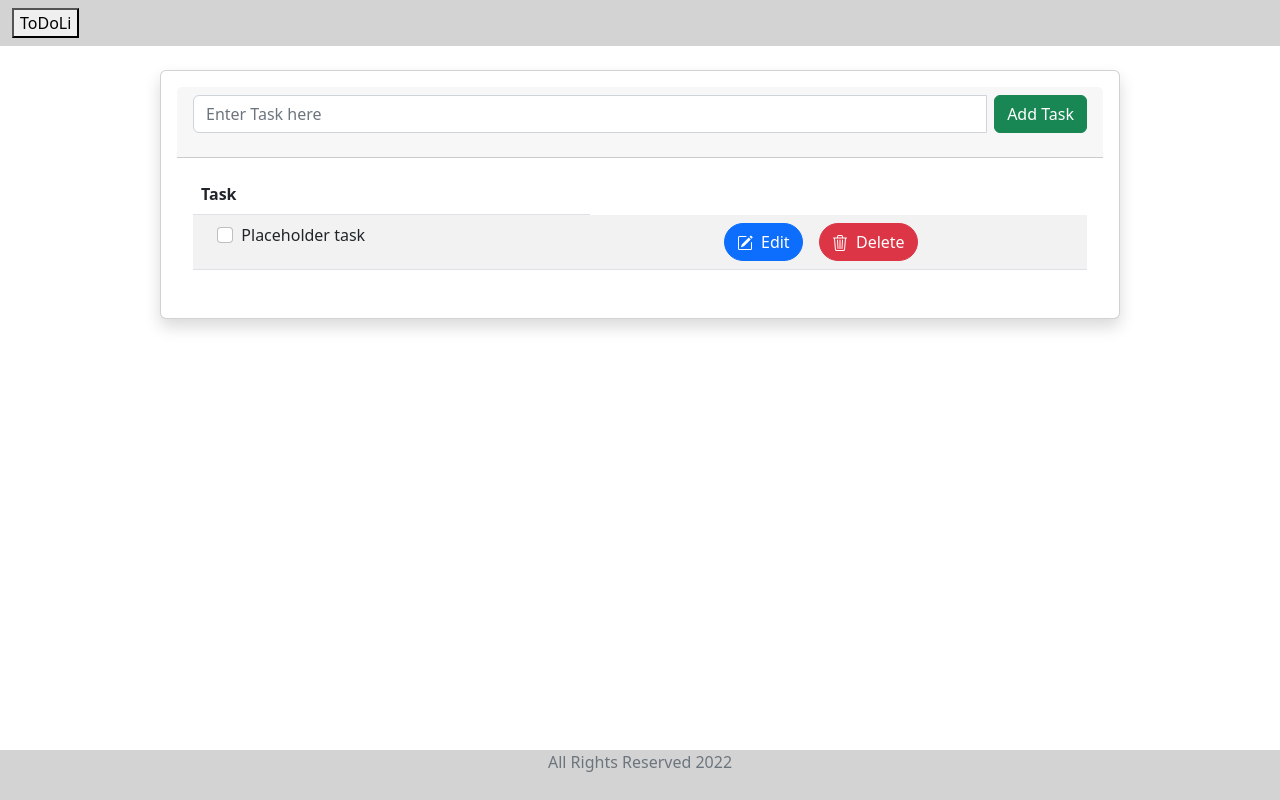
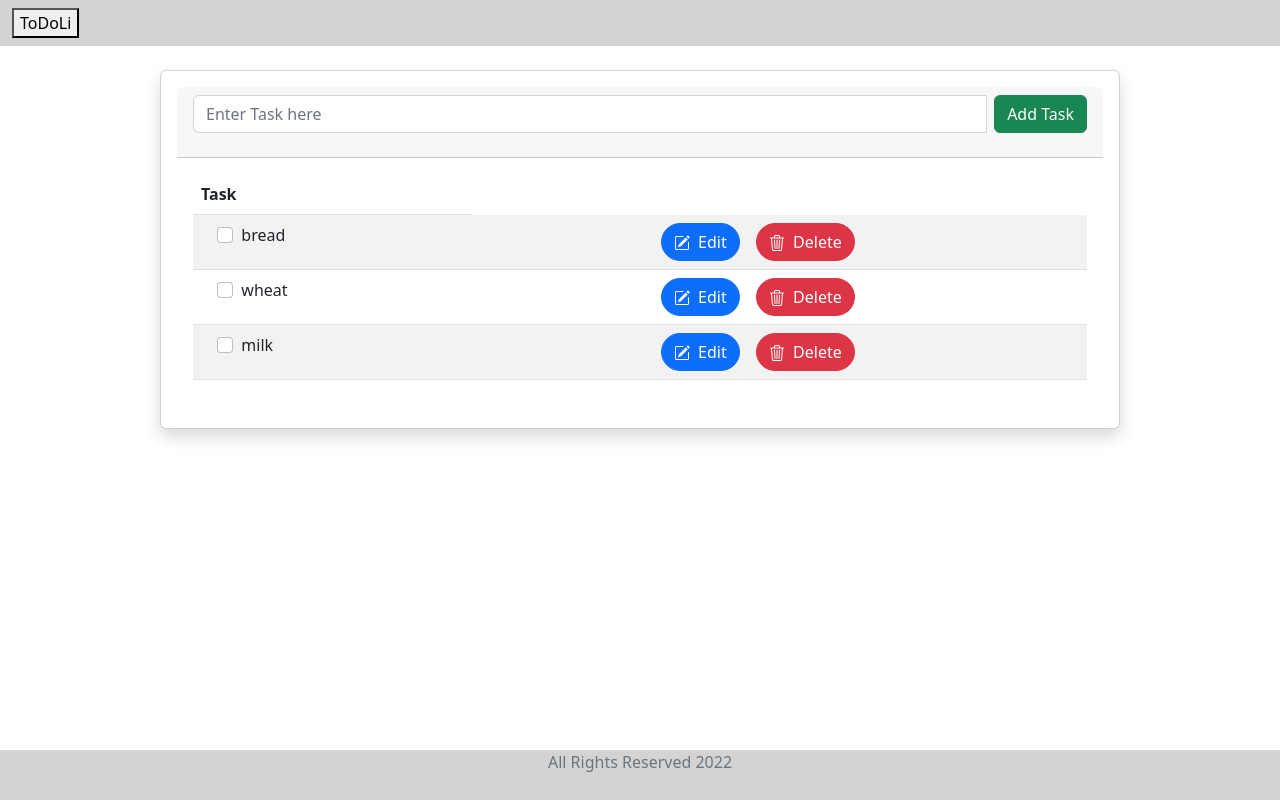
Before and after one commit to rmsevilla/todoli, a React (Create React App) app in the folder todoli/: page /listcontent in a window 1280 px wide. Built offline with nearby package versions, Linux system fonts and the light colour scheme.

Commit message:
mockdata and display

```diff
--- a/todoli/src/App.js
+++ b/todoli/src/App.js
@@ -12,7 +12,10 @@ function App() {
         <Route exact path='/' element={<CreateList />} />
         <Route path='/createlist' element={<CreateList />} />
         <Route path="/listcontent" element={<ListContent />} />
-        {/* <Route path='listcontent/grocery' element={<ListContent prop="grocery" ></ListContent>} */}
+        {/* <Route key="Grocery" exact path = "/grocery" element = {<ListContent/>}/>
+        <Route key="Chore" exact path = "/chore" element = {<ListContent/>}/>
+        <Route key="Assignment" exact path = "/assignment" element = {<ListContent/>}/>
+        <Route key="Other" exact path = "/other" element = {<ListContent/>}/> */}
     </Routes>
   </BrowserRouter>
   );
--- a/todoli/src/component/ListContent/ListContentDisplay.js
+++ b/todoli/src/component/ListContent/ListContentDisplay.js
@@ -1,7 +1,15 @@
 import React from 'react'
 import './ListContent.css'
+import dataMap from './MockData'
+import OneTask from './oneTask';
 
 function ListContentDisplay(){
+
+    //to get stuff from dataMap, need dataMap.get(Grocery)
+    const stuffArray = dataMap.get("Grocery");
+    const stuff = stuffArray.map((todo,index)=><OneTask stuff={todo} key ={index}></OneTask>);
+
+
     return (
         <div>
             <br></br>
@@ -19,40 +27,8 @@ function ListContentDisplay(){
                                 <th className = "text-left">Task</th>
                             </tr>
                         </thead>
-
                         <tbody>
-                            <tr>
-                                <td>
-                                    <input className="form-check-input" type="checkbox" value="" id="flexCheckDefault"></input>
-                                        &nbsp; Placeholder task
-                                </td>
-
-                                <td align="right">
-                                    <div className="row g-0">
-
-                                            <div id="outer">
-                                                <button className="btn btn-primary rounded-pill button1">
-                                                <svg xmlns="http://www.w3.org/2000/svg" width="16" height="16" fill="currentColor" className="bi bi-pencil-square" viewBox="0 0 16 16">
-                                                    <path d="M15.502 1.94a.5.5 0 0 1 0 .706L14.459 3.69l-2-2L13.502.646a.5.5 0 0 1 .707 0l1.293 1.293zm-1.75 2.456-2-2L4.939 9.21a.5.5 0 0 0-.121.196l-.805 2.414a.25.25 0 0 0 .316.316l2.414-.805a.5.5 0 0 0 .196-.12l6.813-6.814z"/>
-                                                    <path fillRule="evenodd" d="M1 13.5A1.5 1.5 0 0 0 2.5 15h11a1.5 1.5 0 0 0 1.5-1.5v-6a.5.5 0 0 0-1 0v6a.5.5 0 0 1-.5.5h-11a.5.5 0 0 1-.5-.5v-11a.5.5 0 0 1 .5-.5H9a.5.5 0 0 0 0-1H2.5A1.5 1.5 0 0 0 1 2.5v11z"/>
-                                                </svg>
-                                                    &nbsp; Edit
-                                                </button>
-
-                                                <button className="btn btn-danger rounded-pill button2">
-                                                <svg xmlns="http://www.w3.org/2000/svg" width="16" height="20" fill="currentColor" className="bi bi-trash3" viewBox="0 0 16 16">
-                                                    <path d="M6.5 1h3a.5.5 0 0 1 .5.5v1H6v-1a.5.5 0 0 1 .5-.5ZM11 2.5v-1A1.5 1.5 0 0 0 9.5 0h-3A1.5 1.5 0 0 0 5 1.5v1H2.506a.58.58 0 0 0-.01 0H1.5a.5.5 0 0 0 0 1h.538l.853 10.66A2 2 0 0 0 4.885 16h6.23a2 2 0 0 0 1.994-1.84l.853-10.66h.538a.5.5 0 0 0 0-1h-.995a.59.59 0 0 0-.01 0H11Zm1.958 1-.846 10.58a1 1 0 0 1-.997.92h-6.23a1 1 0 0 1-.997-.92L3.042 3.5h9.916Zm-7.487 1a.5.5 0 0 1 .528.47l.5 8.5a.5.5 0 0 1-.998.06L5 5.03a.5.5 0 0 1 .47-.53Zm5.058 0a.5.5 0 0 1 .47.53l-.5 8.5a.5.5 0 1 1-.998-.06l.5-8.5a.5.5 0 0 1 .528-.47ZM8 4.5a.5.5 0 0 1 .5.5v8.5a.5.5 0 0 1-1 0V5a.5.5 0 0 1 .5-.5Z"/>
-                                                </svg>
-                                                &nbsp; Delete
-                                                </button>
-
-                                            </div>
-                                    </div>
-                                </td>
-
-                                <td align="left">
-                                </td>
-                            </tr>
+                            {stuff}
                         </tbody>
                     </table>
                 </div>
--- /dev/null
+++ b/todoli/src/component/ListContent/MockData.js
@@ -0,0 +1,13 @@
+const dataMap = new Map();
+
+const groceryArr = ["bread","wheat","milk"];
+const assignmentArr = ["math","history","english"];
+const choreArr = ["wash dishes","mop the floor"];
+const otherArr = ["take jimmy back from school","play video game"];
+
+dataMap.set("Grocery",groceryArr);
+dataMap.set("Chore",choreArr);
+dataMap.set("Assignment",assignmentArr);
+dataMap.set("Other",otherArr);
+
+export default dataMap;
--- /dev/null
+++ b/todoli/src/component/ListContent/oneTask.js
@@ -0,0 +1,38 @@
+function OneTask(prop){
+    return(
+        <tr>
+        <td>
+            <input className="form-check-input" type="checkbox" value="" id="flexCheckDefault"></input>
+                &nbsp; {prop.stuff}
+        </td>
+
+        <td align="right">
+            <div className="row g-0">
+
+                    <div id="outer">
+                        <button className="btn btn-primary rounded-pill button1">
+                        <svg xmlns="http://www.w3.org/2000/svg" width="16" height="16" fill="currentColor" className="bi bi-pencil-square" viewBox="0 0 16 16">
+                            <path d="M15.502 1.94a.5.5 0 0 1 0 .706L14.459 3.69l-2-2L13.502.646a.5.5 0 0 1 .707 0l1.293 1.293zm-1.75 2.456-2-2L4.939 9.21a.5.5 0 0 0-.121.196l-.805 2.414a.25.25 0 0 0 .316.316l2.414-.805a.5.5 0 0 0 .196-.12l6.813-6.814z"/>
+                            <path fillRule="evenodd" d="M1 13.5A1.5 1.5 0 0 0 2.5 15h11a1.5 1.5 0 0 0 1.5-1.5v-6a.5.5 0 0 0-1 0v6a.5.5 0 0 1-.5.5h-11a.5.5 0 0 1-.5-.5v-11a.5.5 0 0 1 .5-.5H9a.5.5 0 0 0 0-1H2.5A1.5 1.5 0 0 0 1 2.5v11z"/>
+                        </svg>
+                            &nbsp; Edit
+                        </button>
+
+                        <button className="btn btn-danger rounded-pill button2">
+                        <svg xmlns="http://www.w3.org/2000/svg" width="16" height="20" fill="currentColor" className="bi bi-trash3" viewBox="0 0 16 16">
+                            <path d="M6.5 1h3a.5.5 0 0 1 .5.5v1H6v-1a.5.5 0 0 1 .5-.5ZM11 2.5v-1A1.5 1.5 0 0 0 9.5 0h-3A1.5 1.5 0 0 0 5 1.5v1H2.506a.58.58 0 0 0-.01 0H1.5a.5.5 0 0 0 0 1h.538l.853 10.66A2 2 0 0 0 4.885 16h6.23a2 2 0 0 0 1.994-1.84l.853-10.66h.538a.5.5 0 0 0 0-1h-.995a.59.59 0 0 0-.01 0H11Zm1.958 1-.846 10.58a1 1 0 0 1-.997.92h-6.23a1 1 0 0 1-.997-.92L3.042 3.5h9.916Zm-7.487 1a.5.5 0 0 1 .528.47l.5 8.5a.5.5 0 0 1-.998.06L5 5.03a.5.5 0 0 1 .47-.53Zm5.058 0a.5.5 0 0 1 .47.53l-.5 8.5a.5.5 0 1 1-.998-.06l.5-8.5a.5.5 0 0 1 .528-.47ZM8 4.5a.5.5 0 0 1 .5.5v8.5a.5.5 0 0 1-1 0V5a.5.5 0 0 1 .5-.5Z"/>
+                        </svg>
+                        &nbsp; Delete
+                        </button>
+
+                    </div>
+            </div>
+        </td>
+
+        <td align="left">
+        </td>
+    </tr>
+    )
+}
+
+export default OneTask;
```
